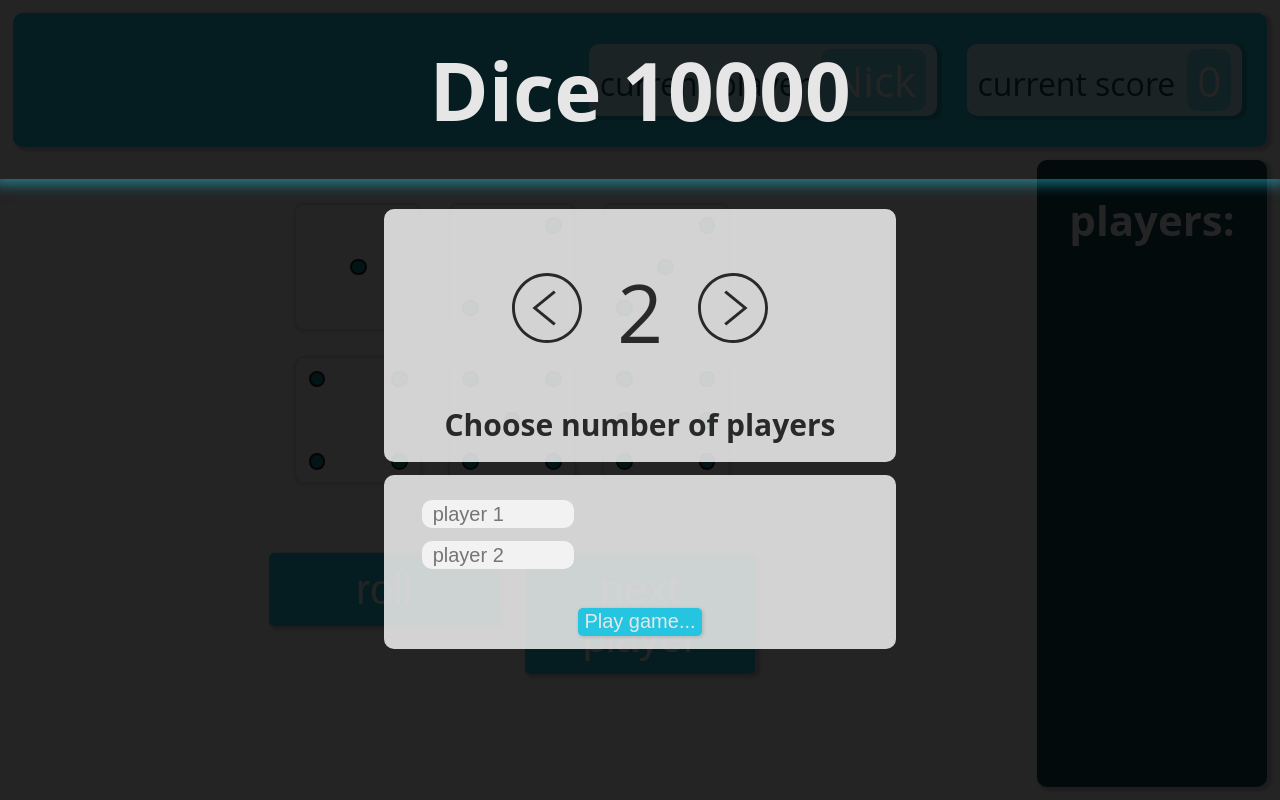
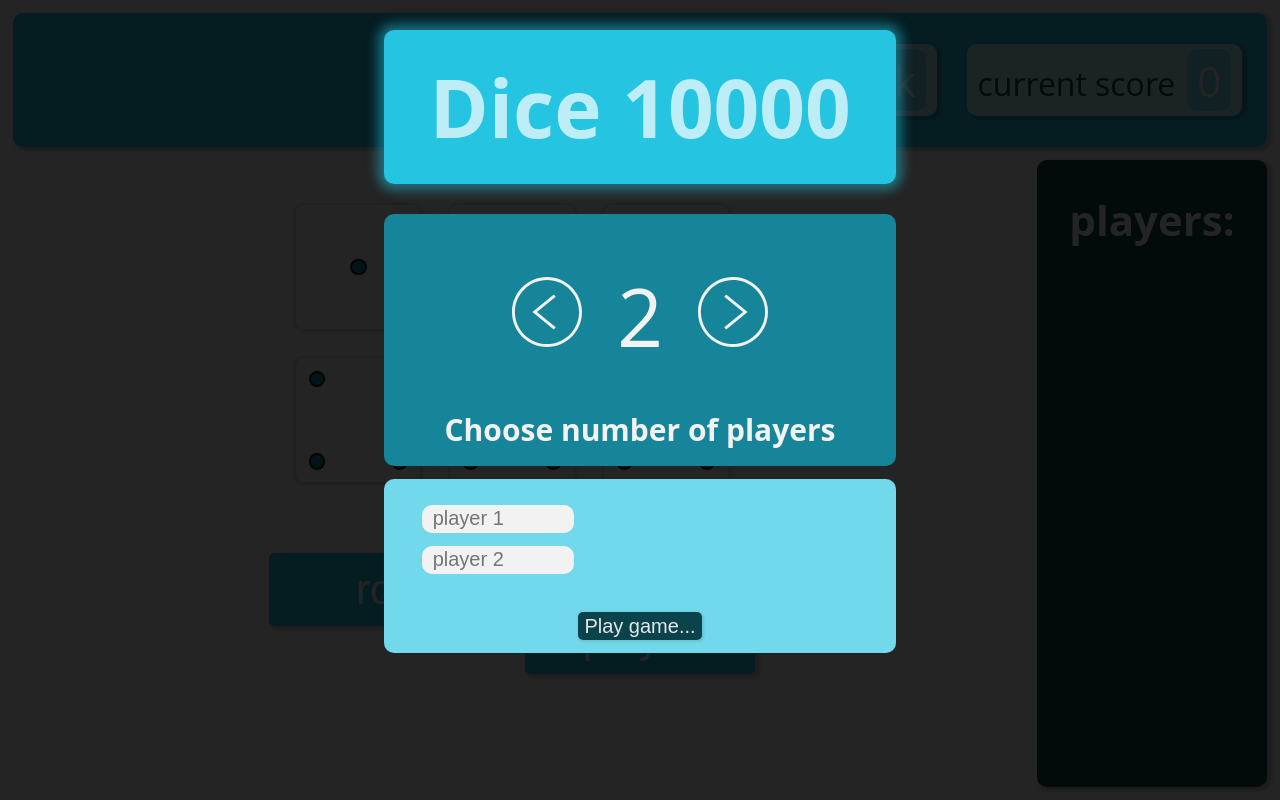
Before and after one commit to AvidDollars/Dice-10000, a plain HTML site: page index.html in a window 1280 px wide. Drawn offline with nearby package versions, Linux system fonts and the light colour scheme; files that its build step writes are made by us from their sources.

Commit message:
stylistic changes in intro screen

```diff
--- a/sass/_layout.scss
+++ b/sass/_layout.scss
@@ -15,10 +15,12 @@ body {
 .intro__players {
     &-container {
         @include pad-box-intro;
+        background-color: var(--primary-color-darker);
     }
 
     &-h2 {
         text-align: center;
+        color: var(--white-older)
     }
 }
 
@@ -33,6 +35,7 @@ body {
     &__submit-players {
         @include pad-box-intro;
         margin-top: 1vw;
+        background-color: var(--primary-color-lighter);
     }
 
     &__submit-form {
@@ -49,6 +52,7 @@ body {
     &__submit-btn {
         @include button-dark;
         color: var(--white-oldest);
+        background-color: var(--primary-color-darkest);
         font-size: 2rem;
         display: block;
         margin: auto;
@@ -60,19 +64,21 @@ body {
         width: $width;
         height: $width;
         margin: 0.5em;
-        fill: var(--grey-color-darkest);
+        fill: var(--white-older);
 
         transition: all 0.3s;
 
         &:hover {
             cursor: pointer;
-            fill: var(--primary-color-default);
+            fill: var(--primary-color-darkest);
         }
       }
 
     &__h1 {
         @include font-intro;
-        color: var(--white-oldest)
+        @include pad-box-intro;
+        background-color: var(--primary-color-default);
+        color: var(--primary-color-lightest)
     }
 
     &__players {
@@ -82,6 +88,7 @@ body {
 
         &-num {
             @include font-intro;
+            color: var(--white-older);
         }
     }
 }
```
